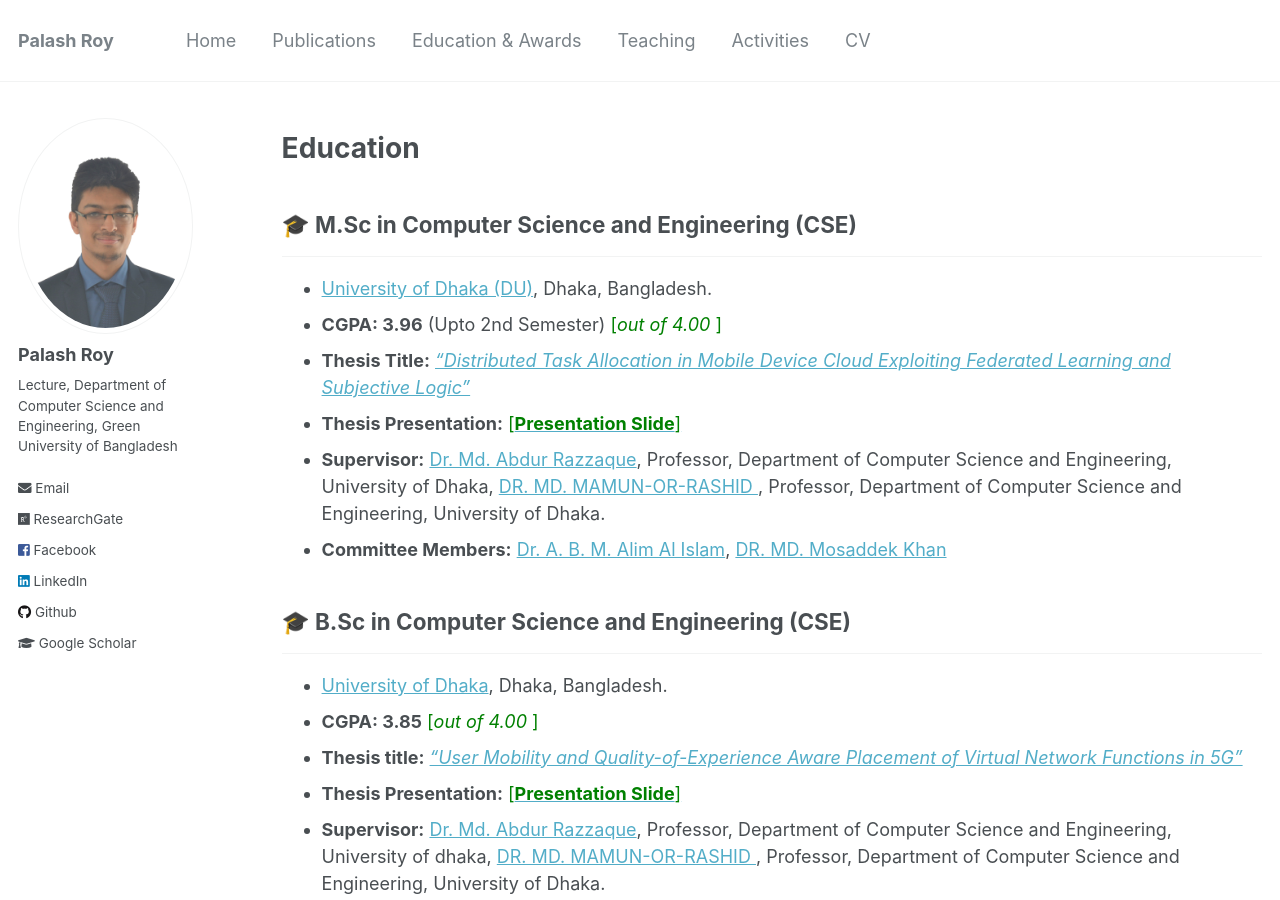
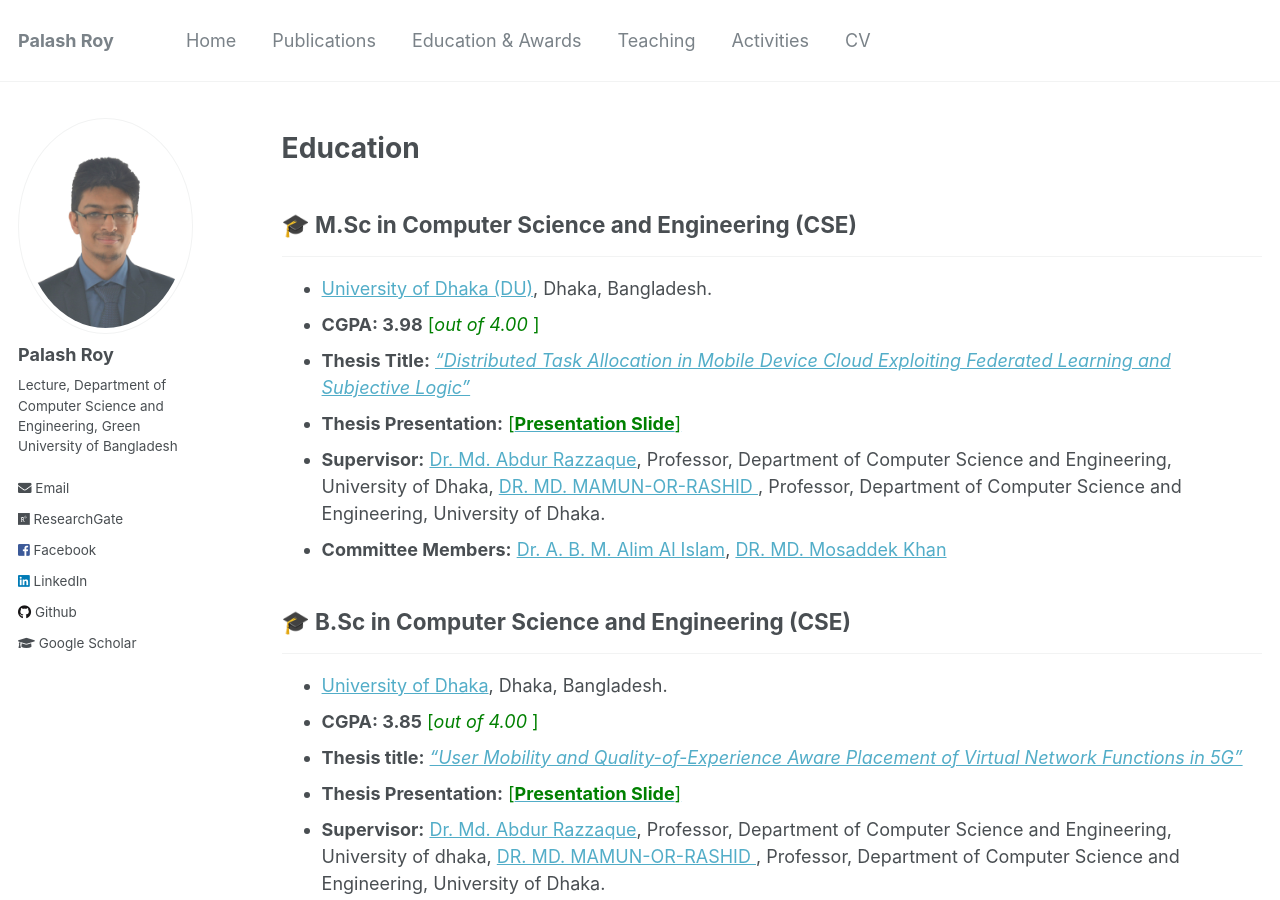
Before and after one commit to PalashRoy975/PalashRoy975.github.io, a Jekyll site: the page built from _pages/education-awards.md, in a window 1280 px wide and 900 px high. Built offline with Jekyll 4.4.1, drawn with Linux system fonts in a browser that asks for light colours.

Commit message:
Update education-awards.md

```diff
--- a/_pages/education-awards.md
+++ b/_pages/education-awards.md
@@ -11,7 +11,7 @@ author_profile: true
 --------------------------------
 
 * [University of Dhaka (DU)](https://www.du.ac.bd/), Dhaka, Bangladesh.
-* **CGPA:  3.96** (Upto 2nd Semester) <span style ="color:Green"> [*out of 4.00* ] </span>
+* **CGPA:  3.98** <span style ="color:Green"> [*out of 4.00* ] </span>
 * **Thesis Title:** [*"Distributed Task Allocation in Mobile Device Cloud Exploiting Federated Learning and Subjective Logic"*](https://github.com/PalashRoy975/Palash_Roy.github.io/blob/master/files/BSc%20Final%20Defense%20Report_Palash.pdf)
 * **Thesis Presentation:** [<span style ="color:Green"> [**Presentation Slide**] </span>](https://PalashRoy975.github.io/files/MS_Final_Defense_Palash.pptx)
 * **Supervisor:** [Dr. Md. Abdur Razzaque](https://www.cse.du.ac.bd/profile/?faculty=AR), Professor, Department of Computer Science and Engineering, University of Dhaka, [DR. MD. MAMUN-OR-RASHID ](https://www.cse.du.ac.bd/profile/?faculty=MR), Professor, Department of Computer Science and Engineering, University of Dhaka.
```
